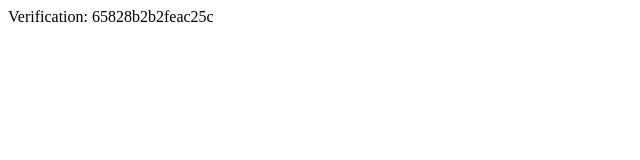
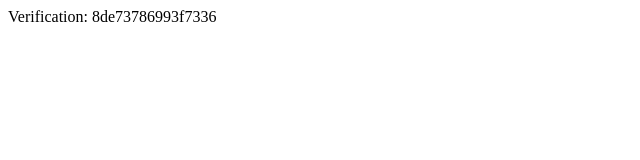
Before and after one commit to elschool6/elschool6.github.io, a plain HTML site: page yandex_8de73786993f7336.html in a window 1280 px wide. Shown: the full height of the page, 0-640 px from the left. Drawn offline with Linux system fonts and the light colour scheme.

Commit message:
Update and rename yandex_65828b2b2feac25c.html to yandex_8de73786993f7336.html

```diff
--- a/yandex_65828b2b2feac25c.html
+++ b/yandex_8de73786993f7336.html
@@ -2,5 +2,5 @@
     <head>
         <meta http-equiv="Content-Type" content="text/html; charset=UTF-8">
     </head>
-    <body>Verification: 65828b2b2feac25c</body>
+    <body>Verification: 8de73786993f7336</body>
 </html>
```
